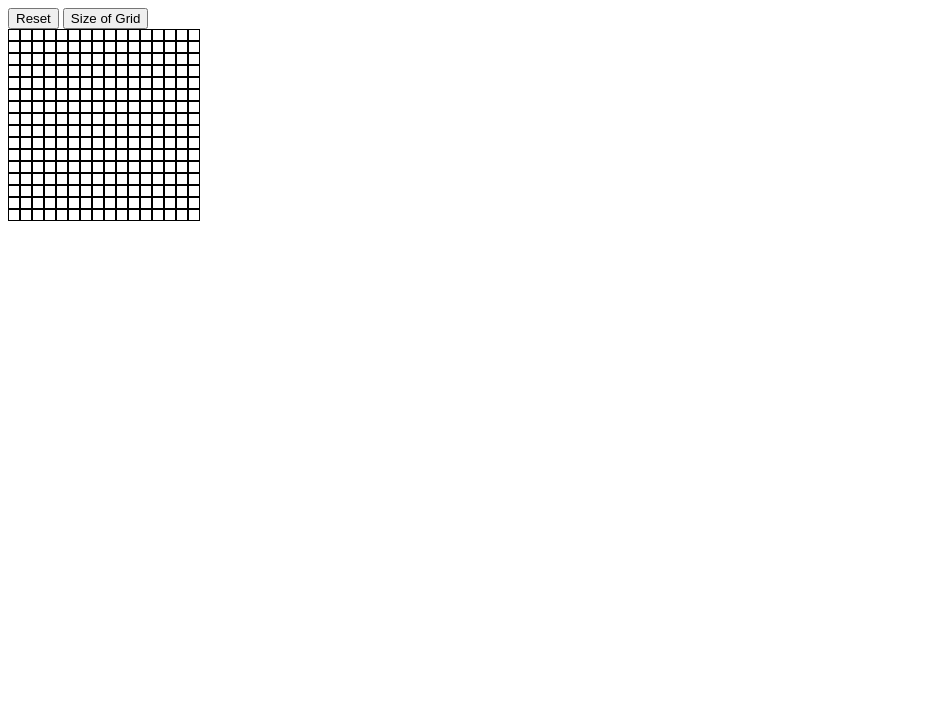
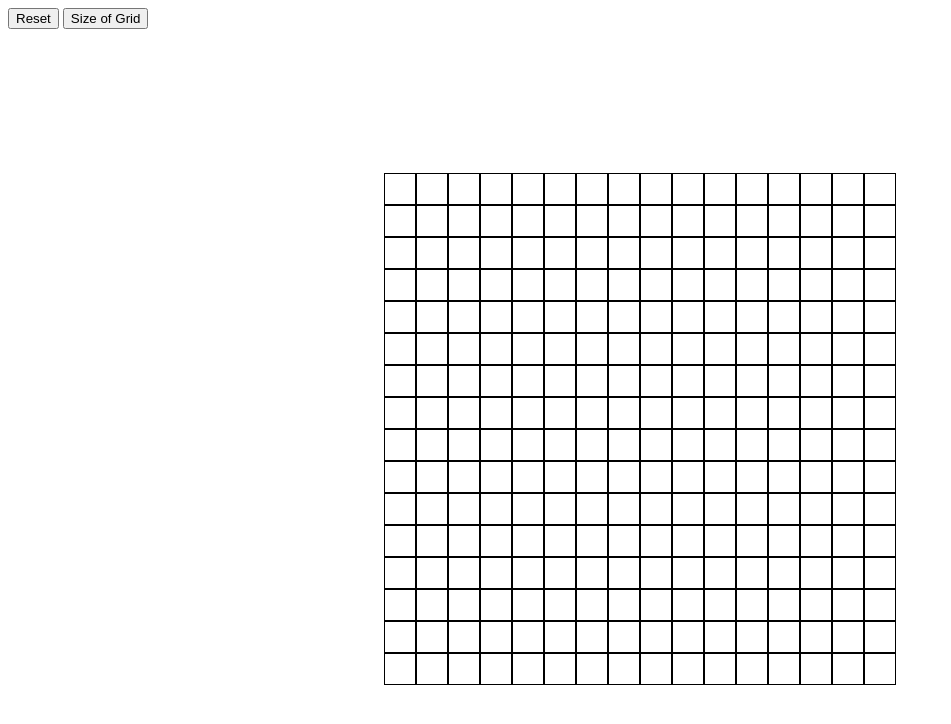
Before and after one commit to wenjebs/etch-a-sketch2, a plain HTML site: page index.html in a window 1280 px wide. Shown: the whole page, without its empty margins (0-951 px from the left). Drawn offline with Linux system fonts and the light colour scheme.

Commit message:
Centre boxes

```diff
--- a/style.css
+++ b/style.css
@@ -1,9 +1,17 @@
 .box {
     border: 1px black solid;
-    width: 10px;
-    height: 10px;
+    width: 30px;
+    height: 30px;
 }
 
 .container {
     display: flex;
+    justify-content: center;
+    height: 100%;
+    align-items: center;
 }
+
+body,
+html {
+    height: 100%;
+}
```
